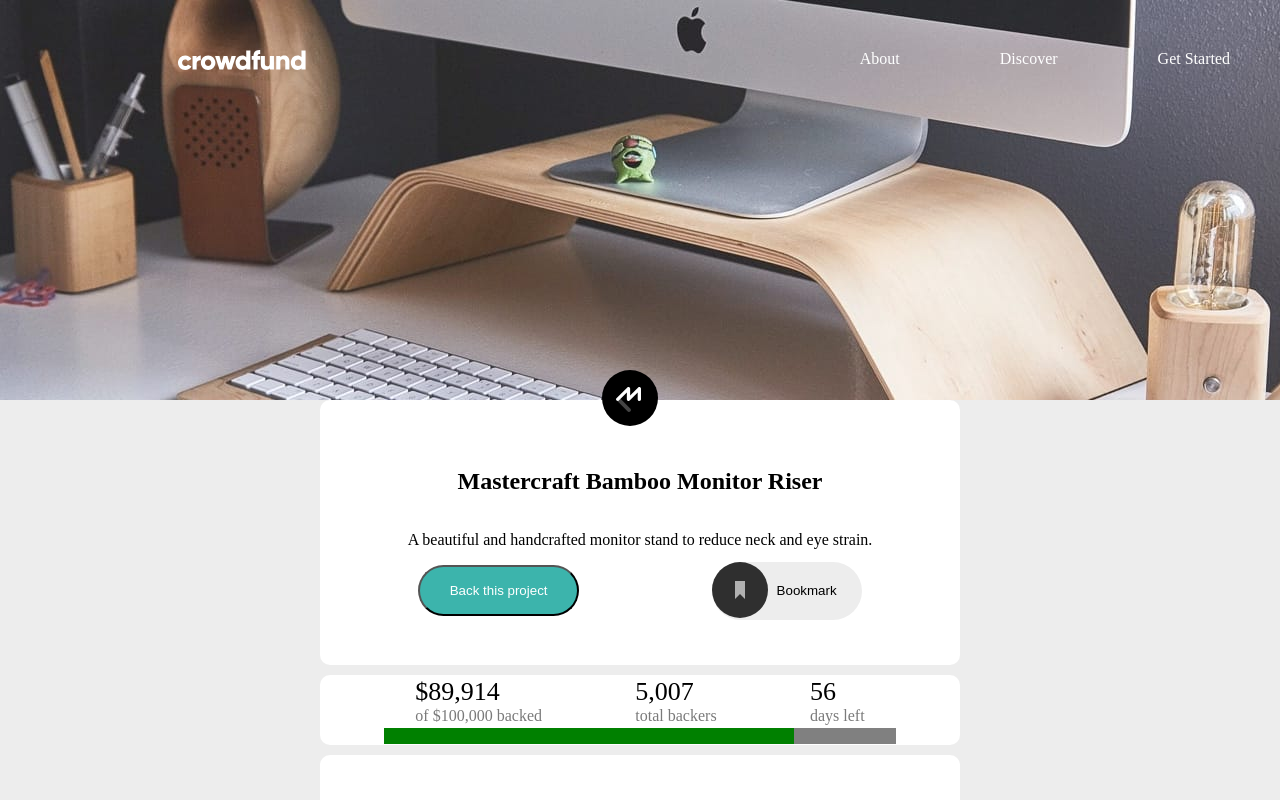
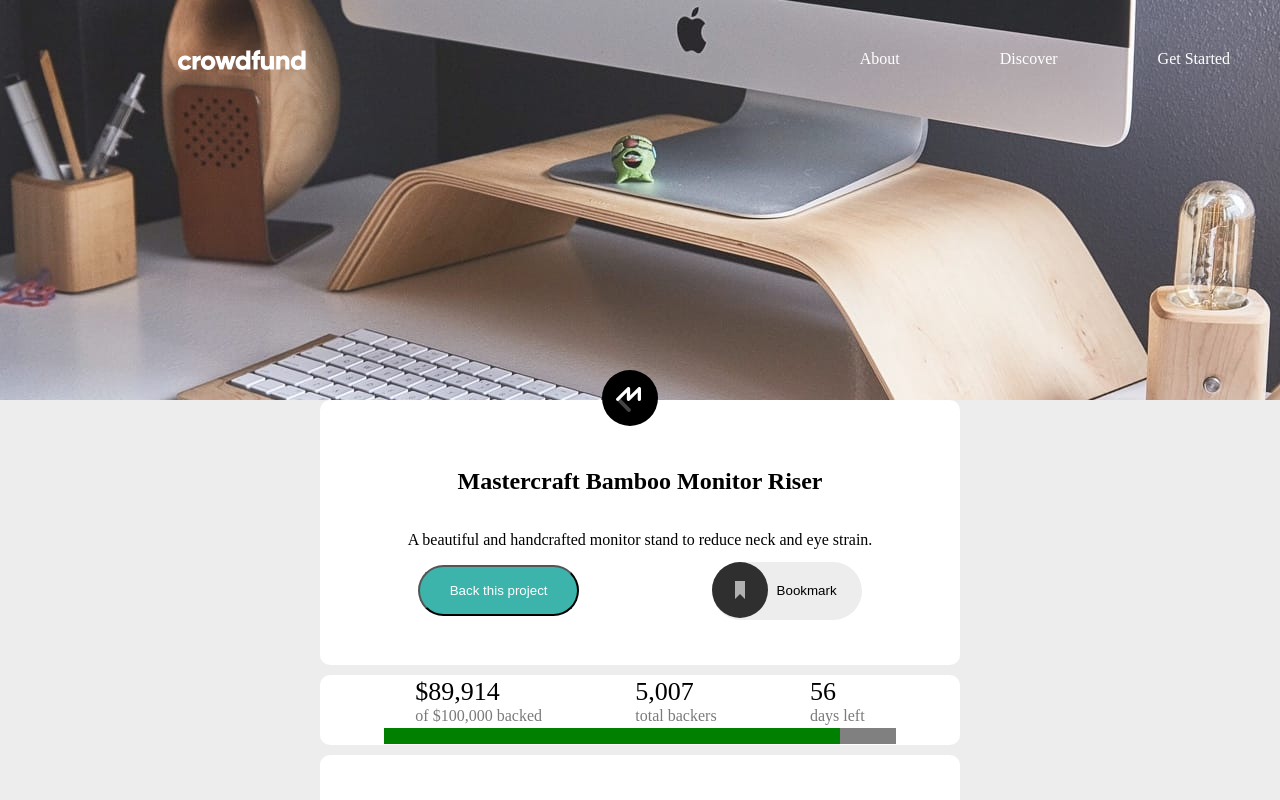
Before and after one commit to collerhatguy/crowd-funding-frontend-mentor-3, a React (Create React App) app: page / in a window 1280 px wide. Shown: the top 800 px of the page. Built offline with nearby package versions, Linux system fonts and the light colour scheme; the HTML template or start-up script is replaced by a standard one.

Commit message:
added variable for calculating progress on funds

```diff
--- a/src/App.js
+++ b/src/App.js
@@ -1,3 +1,4 @@
+import { useState } from "react";
 import NavBar from "./components/NavBar";
 import TitleCard from "./components/TitleCard";
 import StatCard from "./components/StatCard";
@@ -5,6 +6,7 @@ import ProjectCard from "./components/ProjectCard";
 import "./styles/App.css";
 
 function App() {
+  const [moneyRaised, setMoneyRaised] = useState(89914);
   return (
     <div className="App">
       <header
@@ -18,54 +20,9 @@ function App() {
       </header>
       <main>
         <TitleCard />
-        <StatCard />
+        <StatCard moneyRaised={moneyRaised}/>
         <ProjectCard />
       </main>
-
-
-      {/* <!-- Selection modal start --> */}
-
-
-      {/* <!-- Selected pledge start --> */}
-      Enter your pledge
-      $25
-      Continue
-      {/* <!-- Selected pledge end --> */}
-
-      Black Edition Stand
-      Pledge $75 or more
-      You get a Black Special Edition computer stand and a personal thank you. You’ll be added to our Backer
-      member list. Shipping is included.
-      64 left
-
-      {/* <!-- Selected pledge start --> */}
-      Enter your pledge
-      $75
-      Continue
-      {/* <!-- Selected pledge end --> */}
-
-      Mahogany Special Edition
-      Pledge $200 or more
-      You get two Special Edition Mahogany stands, a Backer T-Shirt, and a personal thank you. You’ll be added
-      to our Backer member list. Shipping is included.
-      0 left
-
-      {/* <!-- Selected pledge  start --> */}
-      Enter your pledge
-      $200
-      Continue
-      {/* <!-- Selected pledge end --> */}
-
-      {/* <!-- Selection modal end --> */}
-
-      {/* <!-- Success modal start --> */}
-
-      Thanks for your support!
-      Your pledge brings us one step closer to sharing Mastercraft Bamboo Monitor Riser worldwide. You will get
-      an email once our campaign is completed.
-      Got it!
-
-      {/* <!-- Success modal end --> */}
     </div>
   );
 }
--- a/src/components/StatCard.js
+++ b/src/components/StatCard.js
@@ -1,12 +1,12 @@
 import React from 'react'
 
-export default function StatCard() {
+export default function StatCard({moneyRaised}) {
     return (
         <div className="stat-card">
             <table>
                 <tr>
                     <td>
-                        <span>$89,914</span> of $100,000 backed
+                        <span>${moneyRaised.toLocaleString ("en-US")}</span> of $100,000 backed
                     </td>
                     <td>
                         <span>5,007 </span> total backers
@@ -16,7 +16,7 @@ export default function StatCard() {
                     </td>
                 </tr>
             </table>
-            <progress value="80" max="100"></progress>
+            <progress value={Math.floor(moneyRaised / 1000)} max="100"></progress>
         </div>
     )
 }
--- a/src/components/modals/SuccessModal.js
+++ b/src/components/modals/SuccessModal.js
@@ -20,7 +20,7 @@ export default function SuccessModal({success, done}) {
                     >Got it!</button>
             </div>
             <div className="background" />
-        </div> ,
+        </div>,
         document.getElementById("portal")
     )
 }
```
